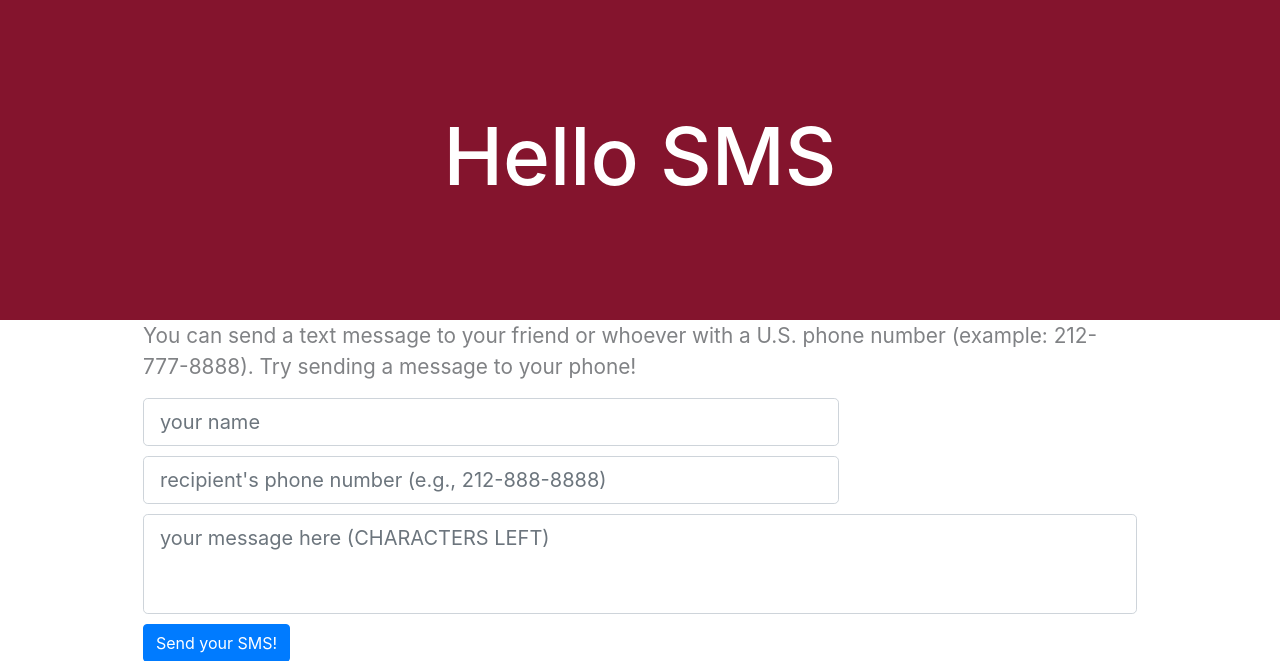
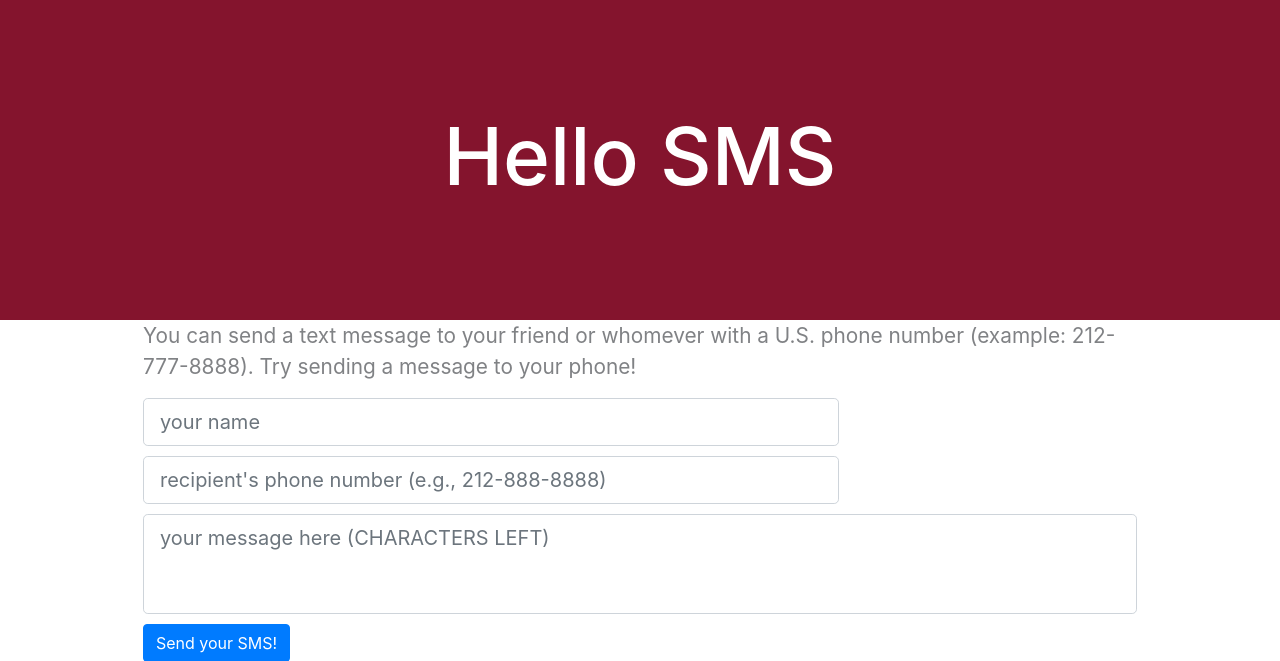
Before and after one commit to hnryzhng/hello-sms, a Flask app: page / in a window 1280 px wide. Shown: the top 661 px of the page. Run offline with Flask 2, Linux system fonts and the light colour scheme; some libraries are stand-ins or nearby versions.

Commit message:
updated lead-in text

```diff
--- a/templates/index.html
+++ b/templates/index.html
@@ -33,7 +33,7 @@
 			<div class="container" id="lead-container">
 
 				<p id="lead-text">
-					You can send a text message to your friend or whoever with a U.S. phone number (example: 212-777-8888). Try sending a message to your phone!
+					You can send a text message to your friend or whomever with a U.S. phone number (example: 212-777-8888). Try sending a message to your phone!
 				</p>
 
 			</div>
```
